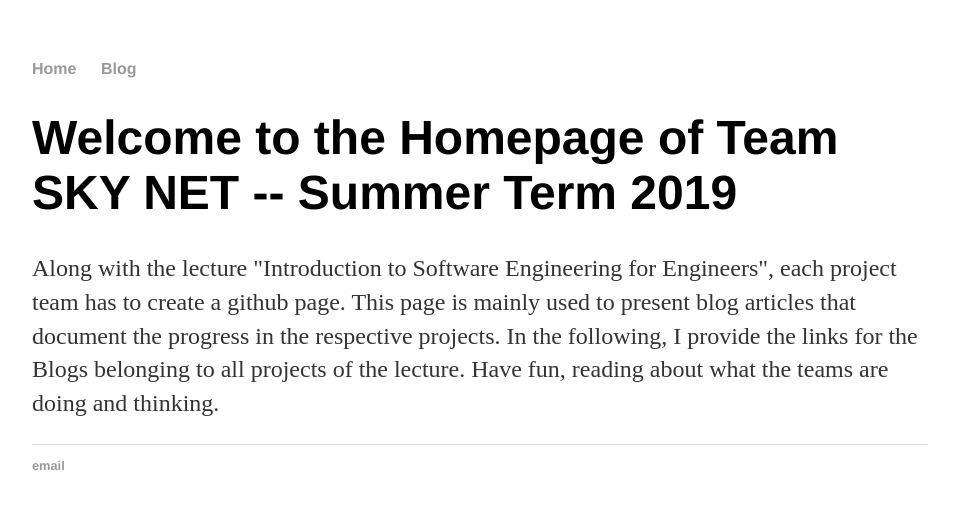
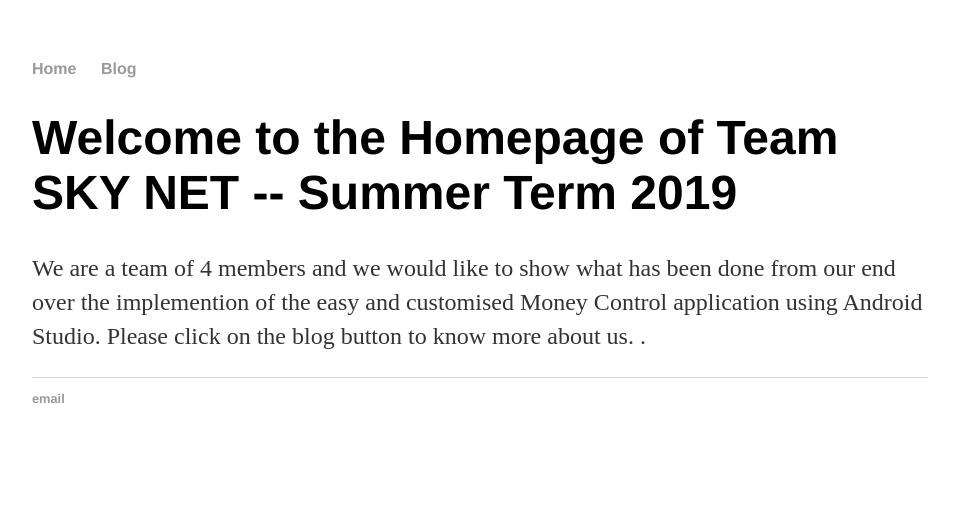
Before and after one commit to DBSE-teaching/isee2019-Sky-Net, a Jekyll site: the page built from docs/index.html, in a window 1280 px wide. Shown: the top 509 px of the page, without its empty margins (160-1119 px from the left). Built offline with Jekyll 4.4.1, drawn with Linux system fonts in a browser that asks for light colours.

Commit message:
Update index.html

```diff
--- a/docs/index.html
+++ b/docs/index.html
@@ -4,12 +4,10 @@ title: Software Engineers Blog -- Summer term 2018
 ---
 <div class="blurb">
 	<h1>Welcome to the Homepage of Team SKY NET -- Summer Term 2019</h1>
-	<p>Along with the lecture "Introduction to Software
-  Engineering for Engineers", each project team has to create a github
-  page. This page is mainly used to present blog articles that
-  document the progress in the respective projects.
-  In the following, I provide the links for the Blogs belonging to all
-  projects of the lecture. Have fun, reading about what the teams are doing and thinking.</p>
+	<p>We are a team of 4 members and we would like to show what has been done from our end over the implemention of the easy and customised Money Control application using Android Studio.
+
+		Please click on the blog button to know more about us.
+ .</p>
 <!-- old pages from SoSe 2017
 <ul>
 	<li><a href="https://dbse-teaching.github.io/isee2017-spur/" target="_blank">Blog of Team SPUR</a></li>
```
